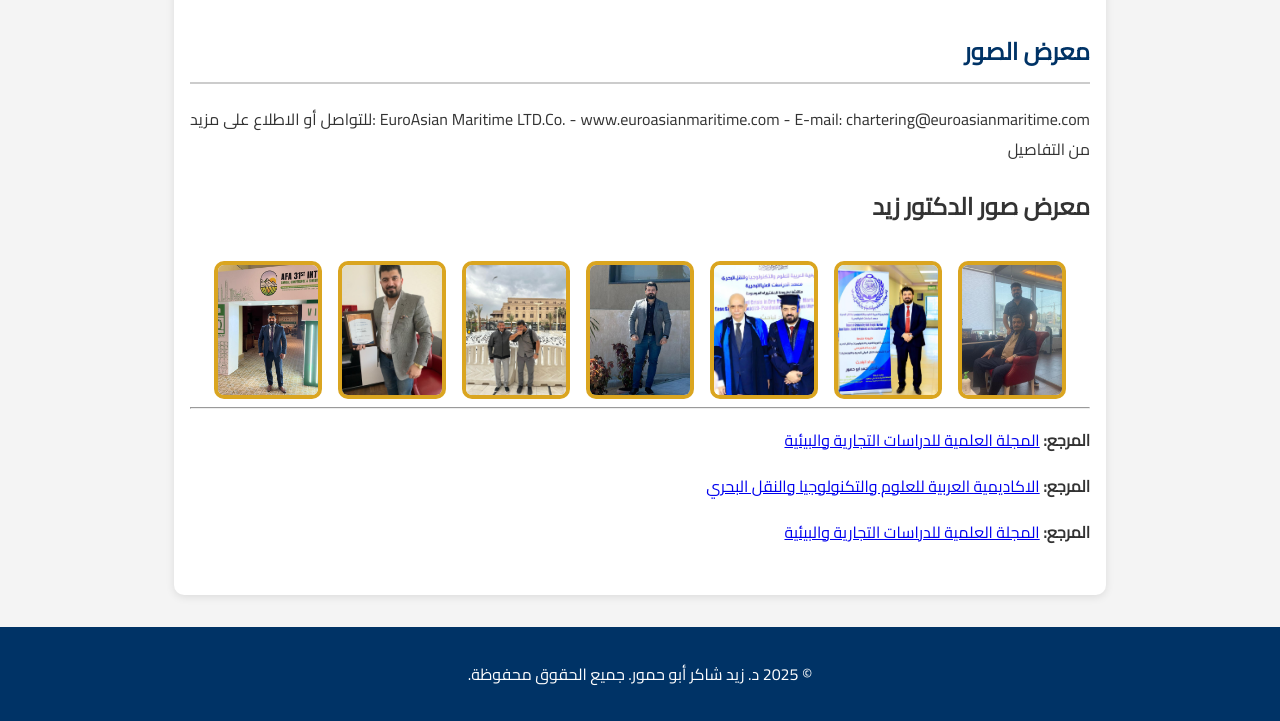
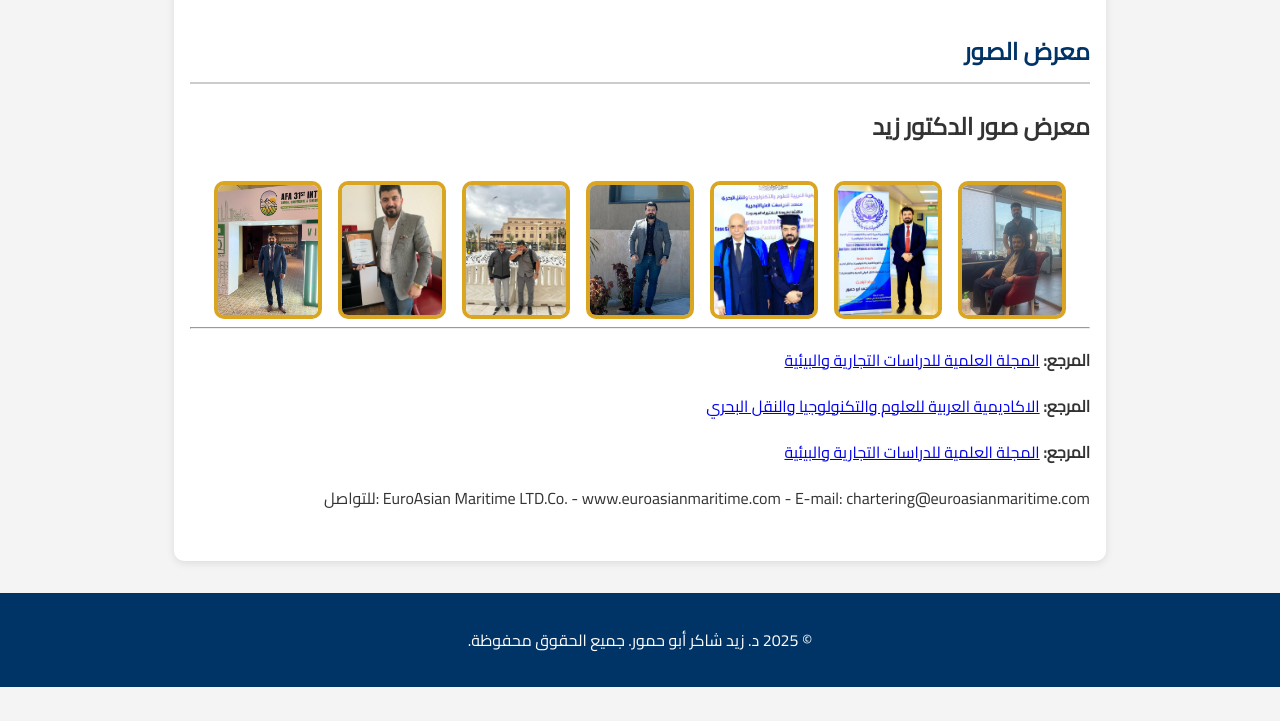
Before and after one commit to AliceAhmad/Dr.Zaid-abu-hamour, a plain HTML site: page index.html in a window 1280 px wide. Shown: the part 2177-2898 px from the top of the page. After the commit the page ends 2864 px from the top, so only its background shows below. Drawn offline with Linux system fonts and the light colour scheme.

Commit message:
Update index.html

```diff
--- a/index.html
+++ b/index.html
@@ -120,7 +120,6 @@
 
     <section id="gallery">
       <h2>معرض الصور</h2>
-      <p> EuroAsian Maritime LTD.Co. -    www.euroasianmaritime.com    - E-mail: chartering@euroasianmaritime.com  :للتواصل أو الاطلاع على مزيد من التفاصيل </p>
 
 
 <!DOCTYPE html>
@@ -307,6 +306,7 @@
 <p><strong>المرجع:</strong> <a href="https://apc.aast.edu/ojs/index.php/MRT/article/view/MRT.2024.03.1.833" target="_blank"> الاكاديمية العربية للعلوم والتكنولوجيا والنقل البحري </a></p>
  <p><strong>المرجع:</strong> <a href="https://www.researchgate.net/publication/372124188_The_impact_of_COVID-19_on_the_bulk_market_in_the_Mediterranean" target="_blank">المجلة العلمية للدراسات التجارية والبيئية</a></p>
 
+ <p> EuroAsian Maritime LTD.Co. -   www.euroasianmaritime.com   - E-mail: chartering@euroasianmaritime.com  :للتواصل </p>
 
 
 
```
